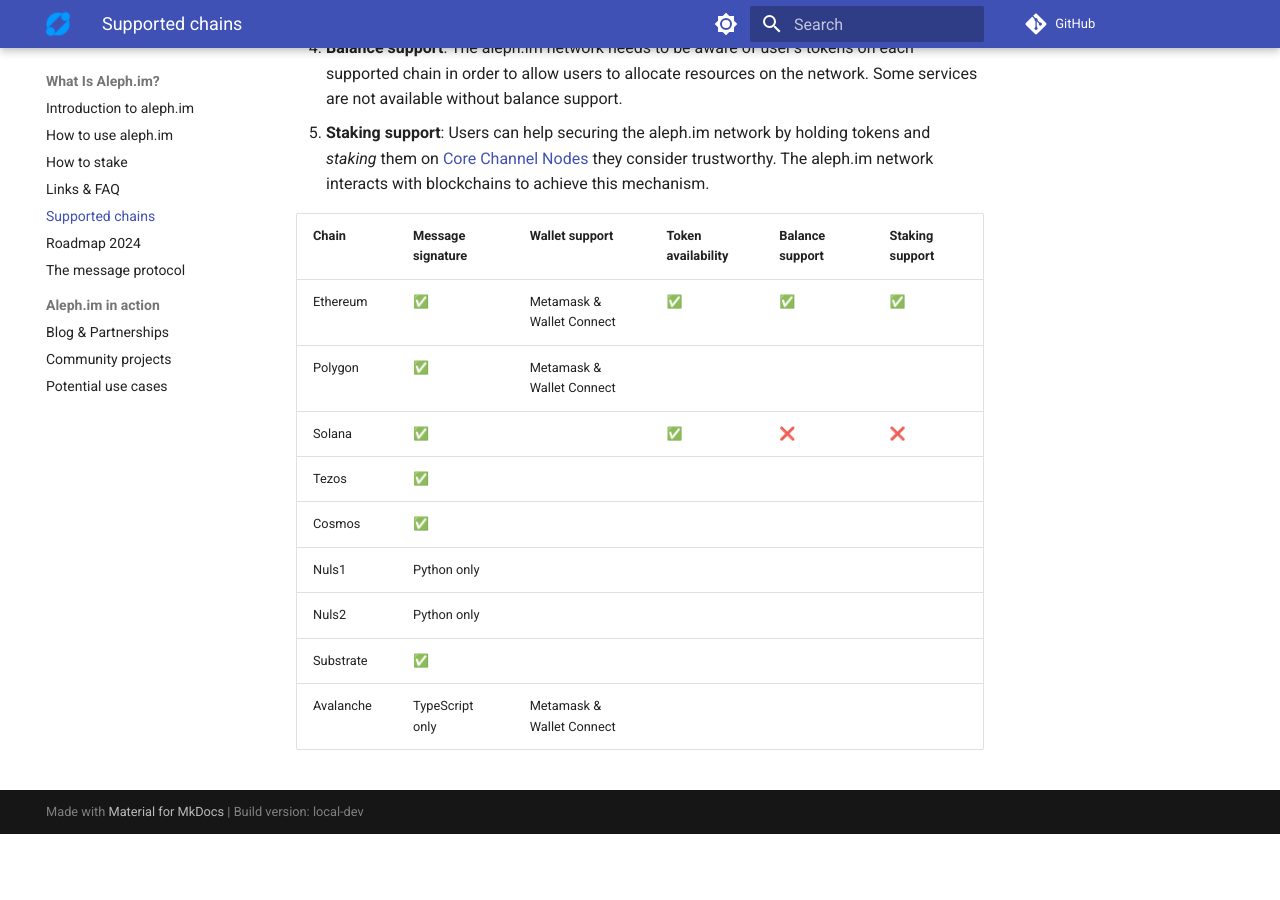
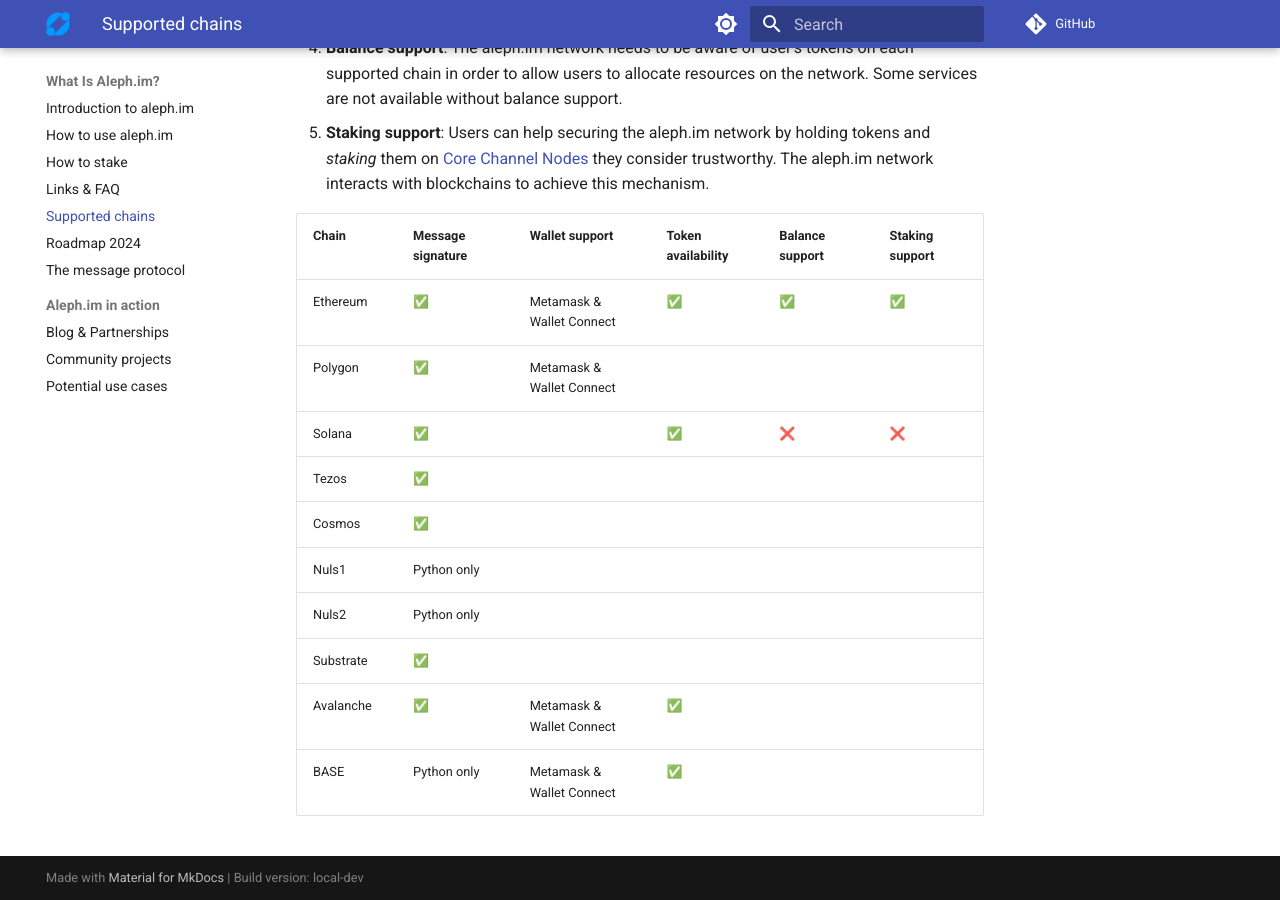
Before and after one commit to aleph-im/aleph-docs, an MkDocs documentation site: the page built from docs/protocol/chains.md, in a window 1280 px wide and 900 px high, scrolled down 530 px. Built offline with MkDocs 1.6.1 and Material for MkDocs 9.7.7, drawn with Linux system fonts in a browser that asks for light colours; plug-ins that fetch from the network failed and are left out; comment, search, counter and statistics services are not loaded; before the commit the page ends 1364 px from its top, so only the background shows below that.

Commit message:
Add Base as supported chain, update Avalanche

```diff
--- a/docs/protocol/chains.md
+++ b/docs/protocol/chains.md
@@ -32,7 +32,8 @@
 | Solana    | ✅                 |                | ✅                  | ❌             | ❌               |
 | Tezos     | ✅                 |                |                    |                |                 |
 | Cosmos    | ✅                 |                |                    |                |                 |
-| Nuls1     | Python only        |                |                    |                 |                 |
-| Nuls2     | Python only        |                |                    |                 |                 |
+| Nuls1     | Python only       |                |                    |                 |                 |
+| Nuls2     | Python only       |                |                    |                 |                 |
 | Substrate | ✅                 |                |                    |                |                 |
-| Avalanche | TypeScript only    | Metamask & Wallet Connect               |                    |                 |                 |
+| Avalanche | ✅                 | Metamask & Wallet Connect               |   ✅                 |                 |                 |
+| BASE      | Python only       | Metamask & Wallet Connect               |   ✅                 |                 |                 |
```
